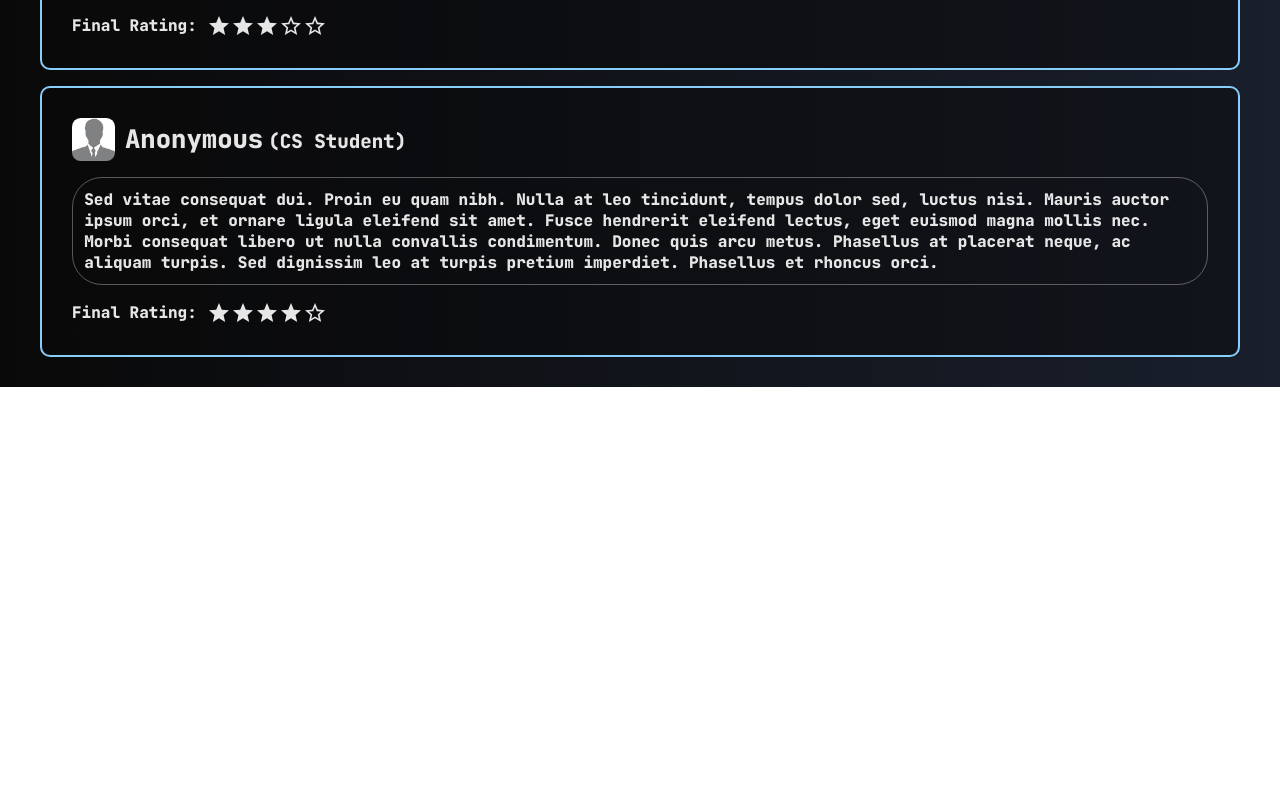
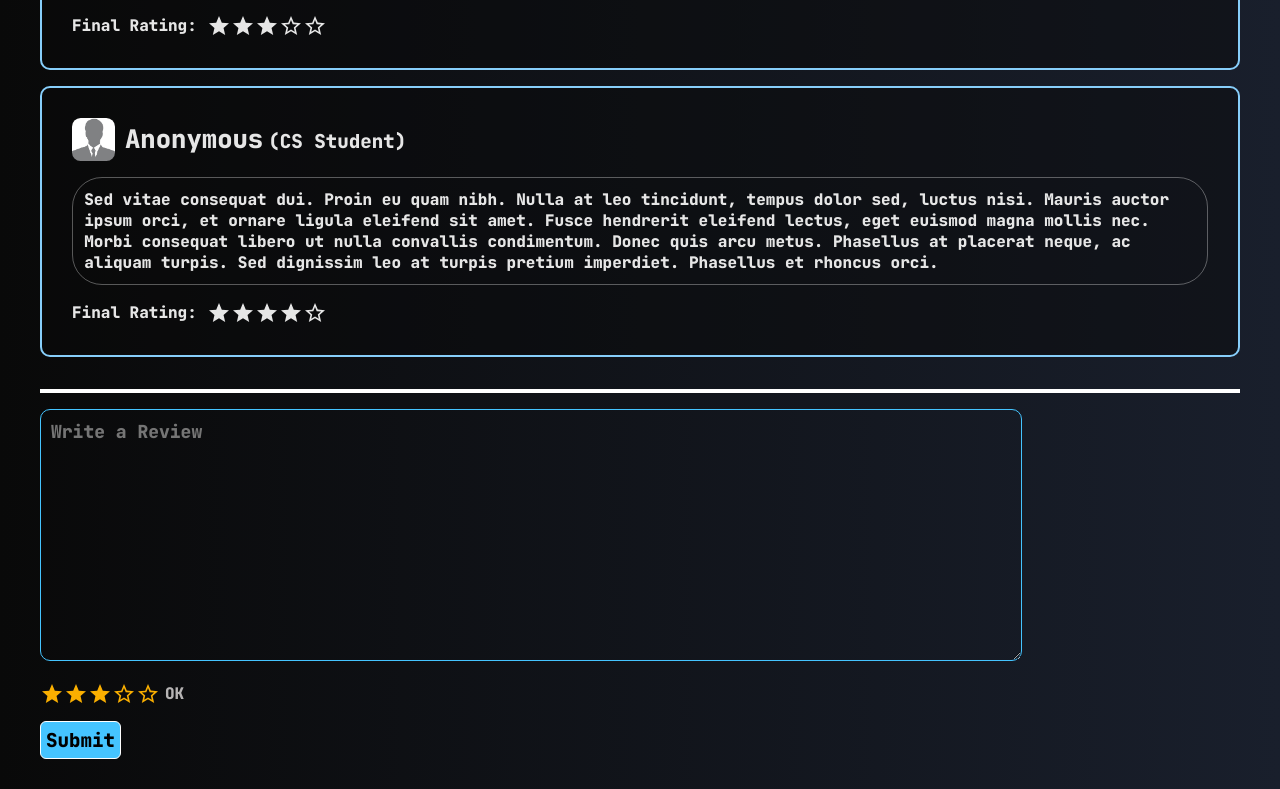
Before and after one commit to MysticalDawn/SWE363-Project, a React (Vite) app in the folder client/: page /company in a window 1280 px wide. Shown: the part 1190-1979 px from the top of the page. Before the commit the page ends 1577 px from the top, so only its background shows below. Built offline with nearby package versions, Linux system fonts and the light colour scheme.

Commit message:
write a review section

```diff
--- a/client/src/index.css
+++ b/client/src/index.css
@@ -1,4 +1,4 @@
-* {
+*{
   margin: 0;
   padding: 0;
   overflow-x: hidden;
@@ -13,7 +13,7 @@ body {
   --secondary-background: rgb(69, 196, 255);
   --secondary-background-hover: rgb(18, 129, 180);
 
-  --text-main:rgb(182, 180, 180);;
+  --text-main:rgb(182, 180, 180);
 }
 .main-container {
   margin: 40px 40px 0px 40px;
@@ -65,3 +65,14 @@ option {
   background-color: white;
   color: black;
 }
+
+textarea {
+  width: 80%;
+  background-color: var(--secondary-color);
+  outline: none;
+  border: 1px solid var(--secondary-background);
+  border-radius: 10px;
+  font-size: large;
+  padding: 10px;
+  margin: 1rem 0px;
+}
--- a/client/src/pages/company_info.jsx
+++ b/client/src/pages/company_info.jsx
@@ -3,11 +3,16 @@ import aramco from "../img/aramco-logo.png";
 import "../styles/company_info.css";
 import locationLogo from "../img/location.svg";
 import anonymousPic from "../img/anonymous-pic.png";
-import likeLogo from "../img/like-icon.svg";
-import dislikeLogo from "../img/dislike-icon.svg";
 import Rating from "@mui/material/Rating";
-
+import {useState} from "react";
 export const CompanyInfo = () => {
+  const starlabels={
+    1: 'Useless',
+    2: 'Poor',
+    3: 'Ok',
+    4: 'Good',
+    5: 'Excellent',
+  };
   let review1 = {
     review_id: 12345,
     reviewer: "Ahmad ali",
@@ -34,6 +39,9 @@ export const CompanyInfo = () => {
     location_url: "https://www.google.com/maps",
     rating: 4,
   };
+  const [starValue,setStarValue] = useState(3);
+  const [labelValue,setLabelValue] = useState("OK");
+  const [hoverValue,setHoverValue] = useState(-1);
   const CompanyElement = ({ jobObject }) => {
     return (
       <section className="company-info">
@@ -57,7 +65,7 @@ export const CompanyInfo = () => {
       </section>
     );
   };
-  const ReviewElement = ({ reviewObject }) => {
+  const ReviewsElement = ({ reviewObject }) => {
     return (
       <article className="review-container">
         <div className="person-data">
@@ -136,7 +144,30 @@ export const CompanyInfo = () => {
               </span> */}
             </div>
           </article>
-          <ReviewElement reviewObject={review1} />
+          <ReviewsElement reviewObject={review1} />
+        </section>
+        <section className="review-form">
+            <form action="">
+                <textarea name="review-text" id="review-text" cols="30" rows="10" placeholder="Write a Review"></textarea>
+                <span className="star-container">
+                  <Rating
+                  className="active-stars"
+                  name="simple-controlled"
+                  size="medium"
+                  value={starValue}
+                  onChange={(event, newValue) => {
+                    setStarValue(newValue);
+                    setLabelValue(starlabels[newValue])
+                    console.log(labelValue)
+                  }}
+                  onChangeActive={(event, newHover) => {
+                    setHoverValue(newHover)
+                  }}
+                ></Rating>
+                <p className="star-label">{hoverValue==-1?labelValue:starlabels[hoverValue]}</p>
+                </span>
+              <input type="submit" className="main-button" style={{display:"block", marginTop:"10px"}}/>
+            </form>
         </section>
       </div>
     </>
--- a/client/src/styles/catalog.css
+++ b/client/src/styles/catalog.css
@@ -130,9 +130,6 @@ input[type="checkbox"]{
     align-items: center;
     margin-bottom: 10px
 }
-.stars {
-    color: rgb(255, 217, 0);
-}
 .rating-count {
     font-size: small;
     padding-right: 5px;
--- a/client/src/styles/company_info.css
+++ b/client/src/styles/company_info.css
@@ -50,6 +50,8 @@ img[alt="logo"]{
 
 .reviews{
     padding-top: 2rem;
+    border-bottom: 4px solid white;
+    padding-bottom: 2rem;
 }
 .reviews-header {
     display: flex;
@@ -112,3 +114,17 @@ img[alt="logo"]{
     margin-left: 10px;
     border-radius: 50%;
 }
+textarea {
+    display: block;
+}
+.star-container{
+    display: flex;
+    align-items: center;
+    gap: 5px;
+}
+.MuiRating-visuallyHidden, .css-dqr9h-MuiRating-label {
+    padding: 5px 0px;
+}
+.active-stars * {
+    color: #faaf00;
+}
```
